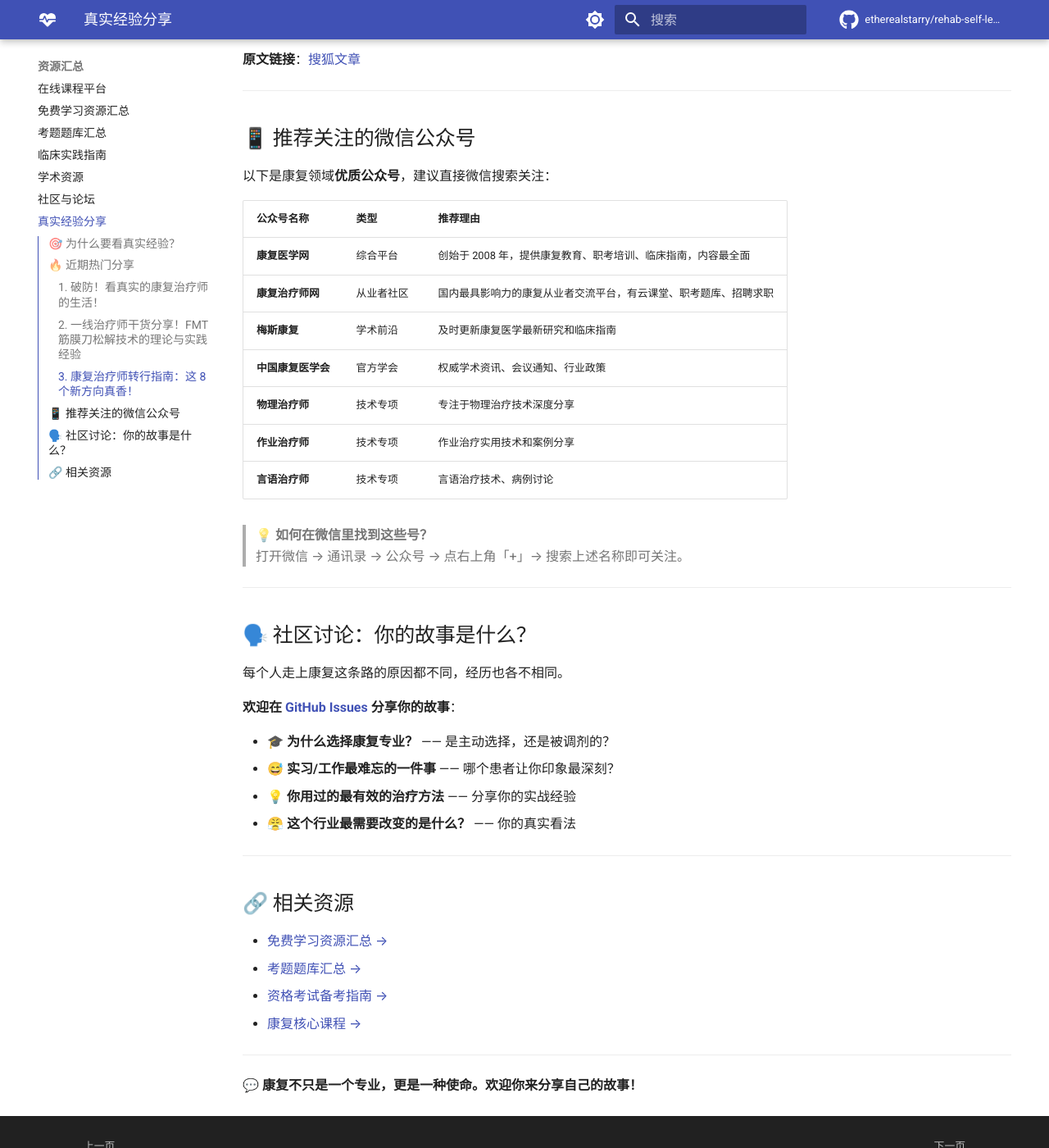
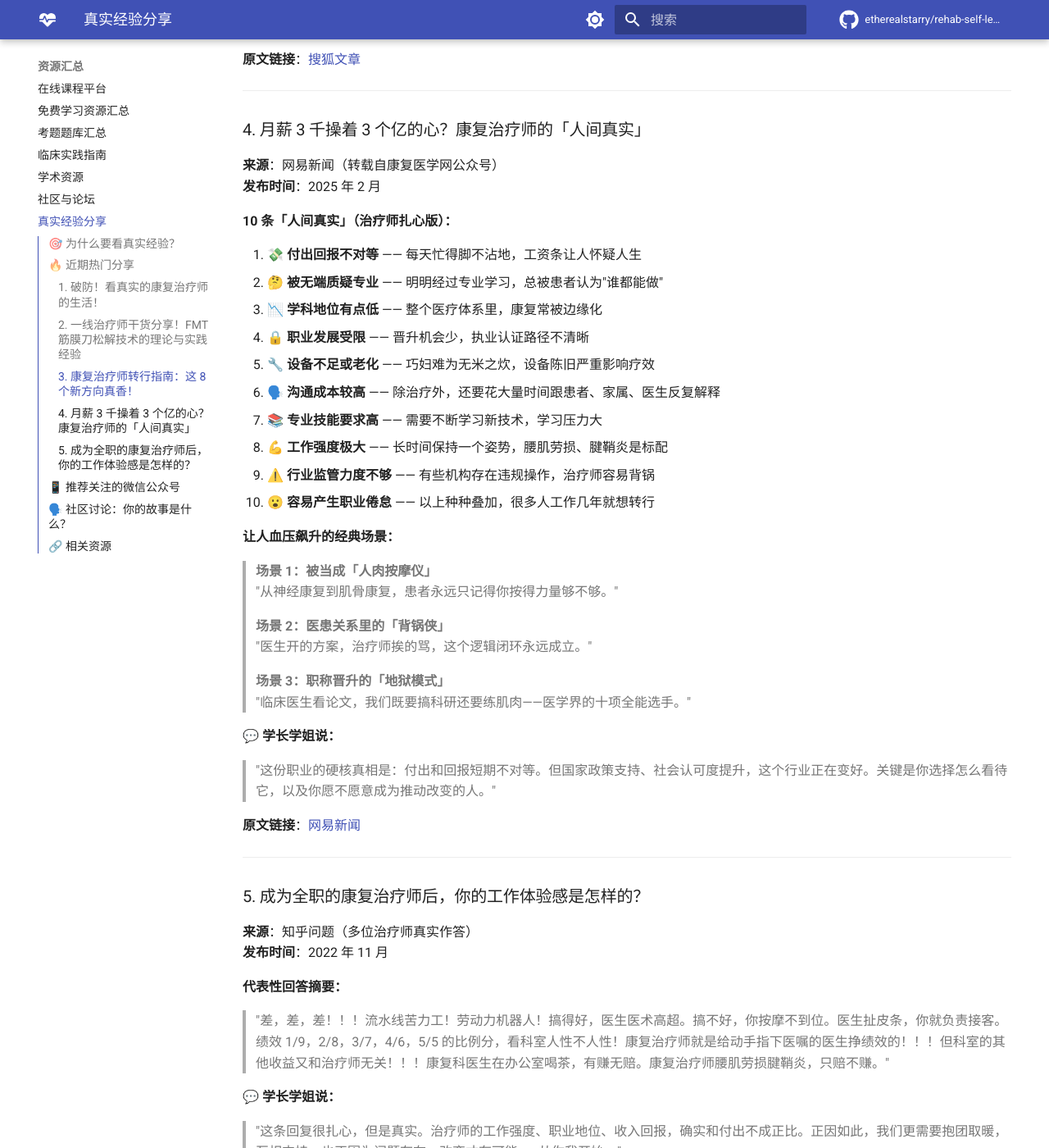
Before and after one commit to etherealstarry/rehab-self-learning, an MkDocs documentation site: the page built from docs/resources/community_voices.md, in a window 1280 px wide and 1400 px high, scrolled down 2182 px. Shown: the whole window at 82% size. Built offline with MkDocs 1.6.1 and Material for MkDocs 9.7.7, drawn with Linux system fonts in a browser that asks for light colours; comment, search, counter and statistics services are not loaded; the version menu is left out; some of the changed text lies outside the part shown.

Commit message:
feat: 丰富「真实经验分享」页面内容
- 新增「月薪3千操着3个亿的心？康复治疗师的「人间真实」」(网易转载自康复医学网)
- 新增「成为全职的康复治疗师后，你的工作体验感是怎样的？」(知乎多位治疗师真实作答)
- 两篇均为一线治疗师真实心声，包含10条行业扎心真相和经典场景
- 更新 community_voices.md，内容更丰富

```diff
--- a/docs/resources/community_voices.md
+++ b/docs/resources/community_voices.md
@@ -84,6 +84,60 @@
 
 ---
 
+### 4. 月薪 3 千操着 3 个亿的心？康复治疗师的「人间真实」
+
+**来源**：网易新闻（转载自康复医学网公众号）
+**发布时间**：2025 年 2 月
+
+**10 条「人间真实」（治疗师扎心版）：**
+
+1. 💸 **付出回报不对等** —— 每天忙得脚不沾地，工资条让人怀疑人生
+2. 🤔 **被无端质疑专业** —— 明明经过专业学习，总被患者认为"谁都能做"
+3. 📉 **学科地位有点低** —— 整个医疗体系里，康复常被边缘化
+4. 🔒 **职业发展受限** —— 晋升机会少，执业认证路径不清晰
+5. 🔧 **设备不足或老化** —— 巧妇难为无米之炊，设备陈旧严重影响疗效
+6. 🗣️ **沟通成本较高** —— 除治疗外，还要花大量时间跟患者、家属、医生反复解释
+7. 📚 **专业技能要求高** —— 需要不断学习新技术，学习压力大
+8. 💪 **工作强度极大** —— 长时间保持一个姿势，腰肌劳损、腱鞘炎是标配
+9. ⚠️ **行业监管力度不够** —— 有些机构存在违规操作，治疗师容易背锅
+10. 😮 **容易产生职业倦怠** —— 以上种种叠加，很多人工作几年就想转行
+
+**让人血压飙升的经典场景：**
+
+> **场景 1：被当成「人肉按摩仪」**
+> "从神经康复到肌骨康复，患者永远只记得你按得力量够不够。"
+
+> **场景 2：医患关系里的「背锅侠」**
+> "医生开的方案，治疗师挨的骂，这个逻辑闭环永远成立。"
+
+> **场景 3：职称晋升的「地狱模式」**
+> "临床医生看论文，我们既要搞科研还要练肌肉——医学界的十项全能选手。"
+
+**💬 学长学姐说：**
+
+> "这份职业的硬核真相是：付出和回报短期不对等。但国家政策支持、社会认可度提升，这个行业正在变好。关键是你选择怎么看待它，以及你愿不愿意成为推动改变的人。"
+
+**原文链接**：[网易新闻](https://www.163.com/dy/article/JOFD5QCU0514A342.html)
+
+---
+
+### 5. 成为全职的康复治疗师后，你的工作体验感是怎样的？
+
+**来源**：知乎问题（多位治疗师真实作答）
+**发布时间**：2022 年 11 月
+
+**代表性回答摘要：**
+
+> "差，差，差！！！流水线苦力工！劳动力机器人！搞得好，医生医术高超。搞不好，你按摩不到位。医生扯皮条，你就负责接客。绩效 1/9，2/8，3/7，4/6，5/5 的比例分，看科室人性不人性！康复治疗师就是给动手指下医嘱的医生挣绩效的！！！但科室的其他收益又和治疗师无关！！！康复科医生在办公室喝茶，有赚无赔。康复治疗师腰肌劳损腱鞘炎，只赔不赚。"
+
+**💬 学长学姐说：**
+
+> "这条回复很扎心，但是真实。治疗师的工作强度、职业地位、收入回报，确实和付出不成正比。正因如此，我们更需要抱团取暖，互相支持。也正因为问题存在，改变才有可能——从你我开始。"
+
+**原文链接**：[知乎问题](https://www.zhihu.com/question/564500878)
+
+---
+
 ## 📱 推荐关注的微信公众号
 
 以下是康复领域**优质公众号**，建议直接微信搜索关注：
```
